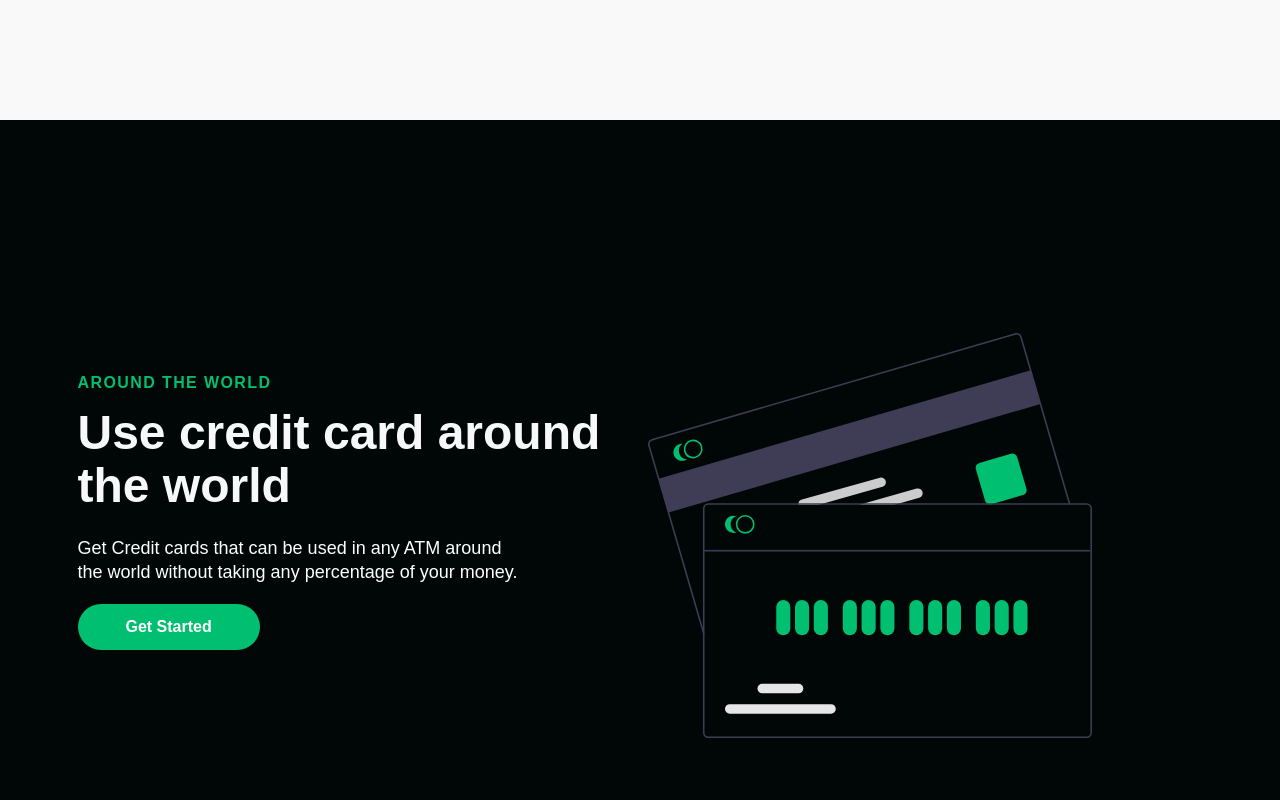
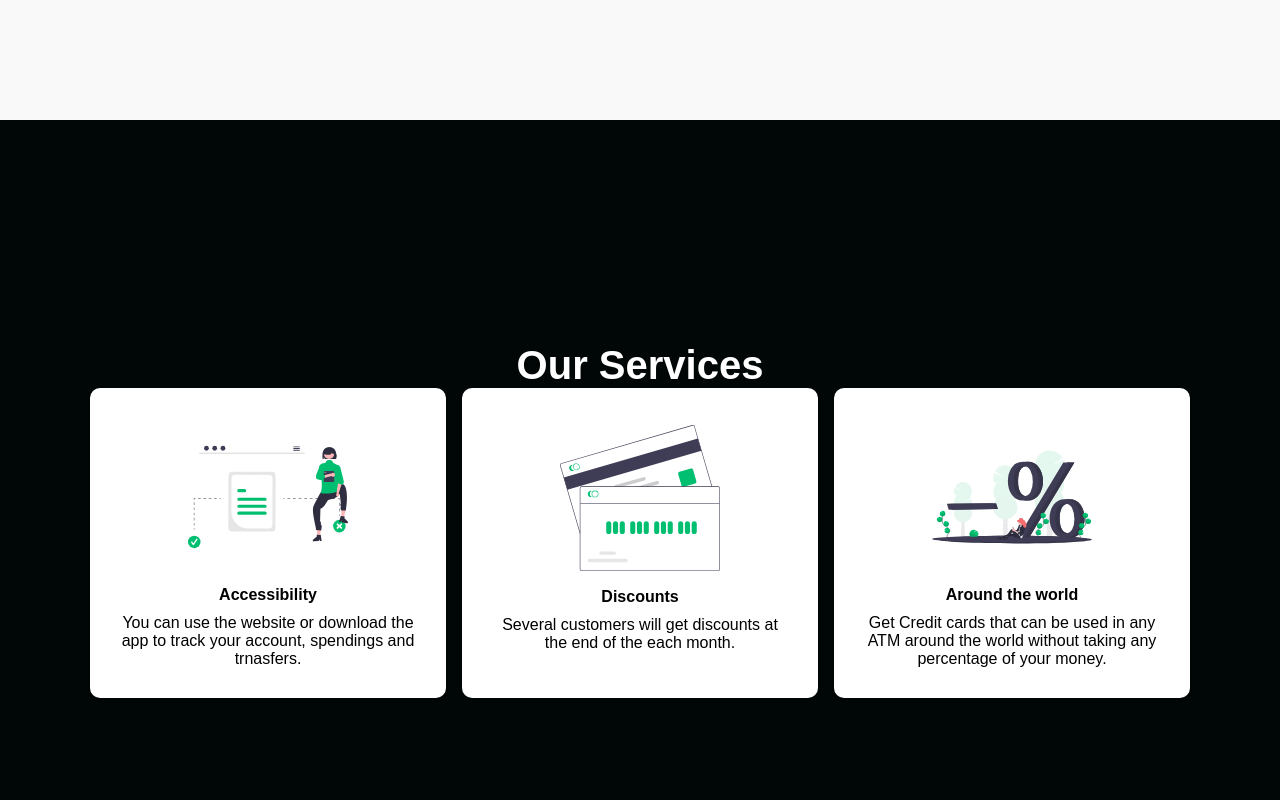
Before and after one commit to y-emam/virtual-bank-company, a React (Create React App) app: page / in a window 1280 px wide. Shown: the part 2480-3280 px from the top of the page. Built offline with nearby package versions, Linux system fonts and the light colour scheme.

Commit message:
finished the services part

```diff
--- a/src/components/section/Data.js
+++ b/src/components/section/Data.js
@@ -18,7 +18,7 @@ export const SectionData1 = {
 };
 
 export const SectionData2 = {
-  id: "services",
+  id: "discover",
   lightBg: true,
   darkText: true,
   darkBtn: true,
@@ -28,21 +28,21 @@ export const SectionData2 = {
     "Every month several customers will get discounts at the end of the month.",
   btnLabel: "Get Started",
   imgStart: true,
-  alt: "online organiser",
+  alt: "discount",
   img: img3,
 };
 
 export const SectionData3 = {
   id: "services",
-  lightBg: false,
-  darkText: false,
-  darkBtn: false,
+  lightBg: true,
+  darkText: true,
+  darkBtn: true,
   topLine: "around the world",
   headline: "Use credit card around the world",
   description:
     "Get Credit cards that can be used in any ATM around the world without taking any percentage of your money.",
   btnLabel: "Get Started",
-  imgStart: false,
-  alt: "online organiser",
+  imgStart: true,
+  alt: "credit card",
   img: img2,
 };
--- a/src/components/section/index.js
+++ b/src/components/section/index.js
@@ -38,7 +38,17 @@ const Section = ({
               <Heading darkText={darkText}>{headline}</Heading>
               <Paragraph darkText={darkText}>{description}</Paragraph>
               <BtnWrapper>
-                <Button big={"true"} primary={"true"} dark={darkBtn} to="/home">
+                <Button
+                  big={"true"}
+                  primary={"true"}
+                  dark={darkBtn}
+                  to="/home"
+                  smooth={true}
+                  duration={500}
+                  spy={true}
+                  exact="true"
+                  offset={-80}
+                >
                   {btnLabel}
                 </Button>
               </BtnWrapper>
--- /dev/null
+++ b/src/components/services/ServicesElements.js
@@ -0,0 +1,82 @@
+import styled from "styled-components";
+
+export const ServicesContainer = styled.div`
+  width: 100%;
+  height: 800px;
+  display: flex;
+  flex-direction: column;
+  align-items: center;
+  background: #010606;
+  justify-content: center;
+
+  @media screen and (max-width: 768px) {
+    height: 1100px;
+  }
+
+  @media screen and (max-width: 480px) {
+    height: 1300px;
+  }
+`;
+
+export const ServicesH1 = styled.h1`
+  color: #fff;
+  font-weight: bold;
+  font-size: 2.5rem;
+
+  @media screen and (max-width: 768px) {
+    font-size: 2rem;
+  }
+`;
+
+export const ServicesWrapper = styled.div`
+  max-width: 1100px;
+  margin: 0 auto;
+  display: grid;
+  grid-template-columns: 1fr 1fr 1fr;
+  align-items: center;
+  grid-gap: 16px;
+  padding: 0 50px;
+
+  @media screen and (max-width: 1000px) {
+    grid-template-columns: 1fr 1fr;
+  }
+
+  @media screen and (max-width: 768px) {
+    grid-template-columns: 1fr;
+    padding: 0 20px;
+  }
+`;
+
+export const ServicesCard = styled.div`
+  background: #fff;
+  display: flex;
+  flex-direction: column;
+  align-items: center;
+  border-radius: 10px;
+  max-height: 340px;
+  padding: 30px;
+  height: 250px;
+  box-shadow: 0 1px 3px rgba(0, 0, 0, 0.2);
+  transition: all 0.2s ease-out;
+  cursor: pointer;
+
+  &:hover {
+    transform: scale(1.02);
+  }
+`;
+
+export const ServicesIcon = styled.img`
+  height: 160px;
+  width: 160px;
+  margin-bottom: 10px;
+`;
+
+export const ServicesH2 = styled.h2`
+  font-size: 1rem;
+  margin-bottom: 10px;
+`;
+
+export const ServicesP = styled.p`
+  font-size: 1rem;
+  text-align: center;
+`;
--- /dev/null
+++ b/src/components/services/index.js
@@ -0,0 +1,49 @@
+import React from "react";
+import img1 from "../../assets/images/svg_1.svg";
+import img2 from "../../assets/images/svg_2.svg";
+import img3 from "../../assets/images/svg_3.svg";
+import {
+  ServicesCard,
+  ServicesContainer,
+  ServicesH1,
+  ServicesH2,
+  ServicesIcon,
+  ServicesP,
+  ServicesWrapper,
+} from "./ServicesElements";
+
+const Services = () => {
+  return (
+    <ServicesContainer>
+      <ServicesH1>Our Services</ServicesH1>
+
+      <ServicesWrapper>
+        <ServicesCard>
+          <ServicesIcon src={img1}></ServicesIcon>
+          <ServicesH2>Accessibility</ServicesH2>
+          <ServicesP>
+            You can use the website or download the app to track your account,
+            spendings and trnasfers.
+          </ServicesP>
+        </ServicesCard>
+        <ServicesCard>
+          <ServicesIcon src={img2}></ServicesIcon>
+          <ServicesH2>Discounts</ServicesH2>
+          <ServicesP>
+            Several customers will get discounts at the end of the each month.
+          </ServicesP>
+        </ServicesCard>
+        <ServicesCard>
+          <ServicesIcon src={img3}></ServicesIcon>
+          <ServicesH2>Around the world</ServicesH2>
+          <ServicesP>
+            Get Credit cards that can be used in any ATM around the world
+            without taking any percentage of your money.
+          </ServicesP>
+        </ServicesCard>
+      </ServicesWrapper>
+    </ServicesContainer>
+  );
+};
+
+export default Services;
--- a/src/pages/Home.js
+++ b/src/pages/Home.js
@@ -8,6 +8,7 @@ import {
   SectionData2,
   SectionData3,
 } from "../components/section/Data";
+import Services from "../components/services";
 
 const Home = () => {
   const [isOpen, setIsOpen] = useState(false);
@@ -23,6 +24,7 @@ const Home = () => {
       <Welcome />
       <Section {...SectionData1} />
       <Section {...SectionData2} />
+      <Services />
       <Section {...SectionData3} />
     </>
   );
```
